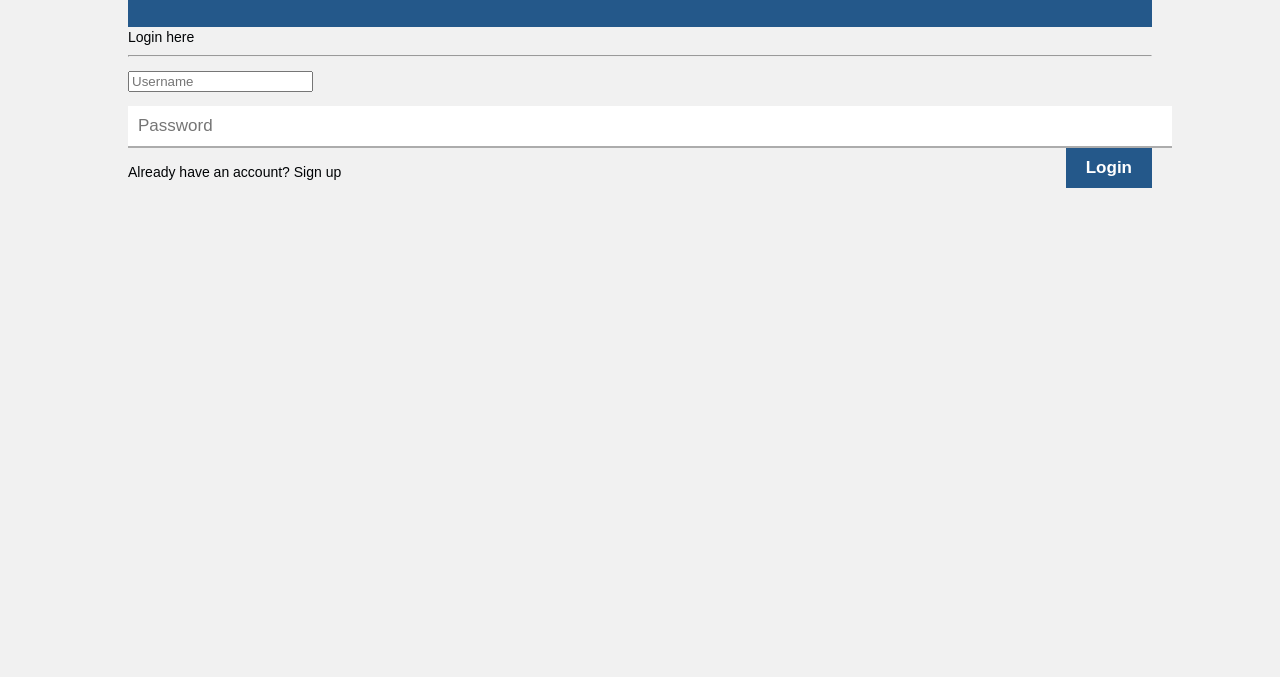
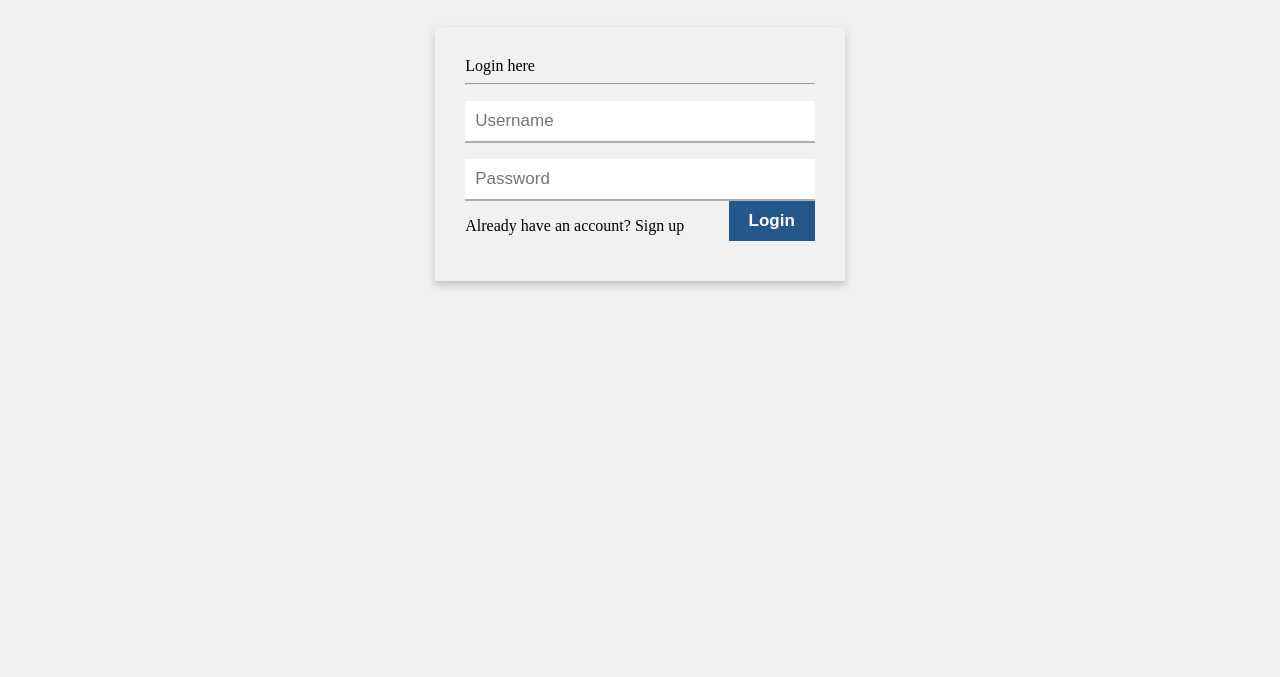
Before and after one commit to Arnoldmn/quickCredit, a plain HTML site: page admin.html in a window 1280 px wide. Shown: the part 123-800 px from the top of the page. Drawn offline with Linux system fonts and the light colour scheme.

Commit message:
Update admin.html

```diff
--- a/admin.html
+++ b/admin.html
@@ -4,7 +4,7 @@
 <meta name="viewport" content="width=device-width, initial-scale=1.0">
 <meta http-equiv="X-UA-Compatible" content="ie=edge">
 <title>Apply for loan</title>
-<link rel="stylesheet" href="./css/style.css">
+<link rel="stylesheet" href="./css/signup.css">
 <style>
 
 </style>
```
